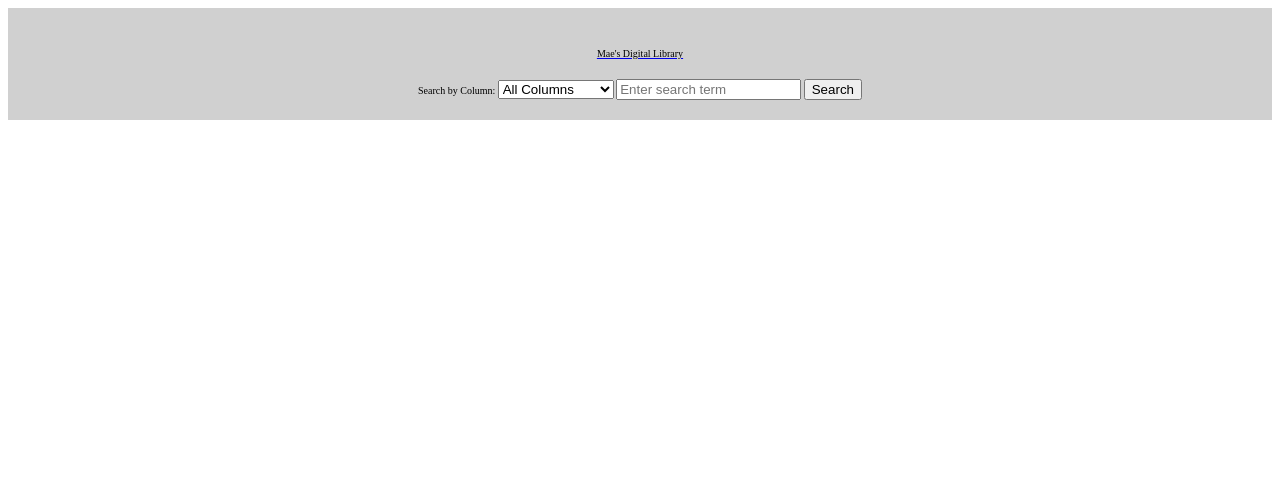
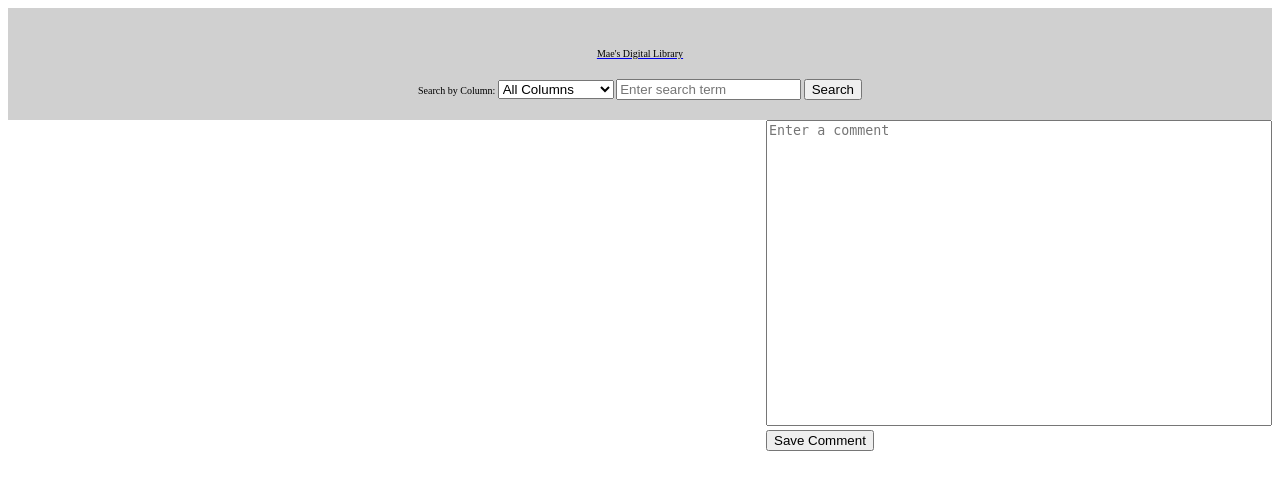
Before and after one commit to mkoger24/independent_study, a Flask app: template templates/details.html in a window 1280 px wide. Shown: the top 490 px of the page. Run offline with Flask 3, Linux system fonts and the light colour scheme; the template is opened without the code that fills it, so the values that code supplies are empty.

Commit message:
query to get comments

```diff
--- a/app.py
+++ b/app.py
@@ -88,11 +88,11 @@ def display():
         mycursor.execute(bookInfoQuery)
         bookdb = mycursor.fetchall()
 
-        commentQuery = "SELECT * FROM comments WHERE ElectronicISBN = '" + isbn + "';"
+        commentQuery = "SELECT * FROM comments WHERE ISBN = '" + isbn + "';"
         mycursor = mydb.cursor()
         mycursor.execute(commentQuery)
         commentdb = mycursor.fetchall()
-        return render_template("details.html", bookdb = bookdb, commentdb = commentdb)
+        return render_template("details.html", bookdb = bookdb, commentdb = commentdb, isbn = isbn)
 
     except Exception as e:
         return(str(e))
--- a/static/site-style.css
+++ b/static/site-style.css
@@ -156,3 +156,10 @@
 tr:nth-child(even) {
   background-color: #dddddd;
 }
+
+
+textarea {
+  resize: none;
+  height: 300px;
+  width: 500px
+}
--- a/templates/details.html
+++ b/templates/details.html
@@ -30,9 +30,10 @@
     </div>
 
     <div style="float: left;">
+
         {% for row in bookdb %}
 
-        <h>{{row.0}}</h>
+        <b>{{row.0}}</b>
         <p>{{row.1}}</p>
         <p>{{row.2}}</p>
         <p>{{row.3}}</p>
@@ -47,6 +48,11 @@
     </div>
 
     <div style="float: right;">
+
+        <textarea id="userComment" placeholder="Enter a comment"></textarea>
+        <br>
+        <button onclick="saveComment()">Save Comment</button>
+
         {% for row in commentdb %}
 
         <b>{{row.3}}{{row.2}}</b>
@@ -64,6 +70,47 @@
             // alert("search.html?q="+searchColumn+'&'+searchTerm);
             window.location.href="search.html?q="+searchColumn+'.'+searchTerm;
         }
+
+        function saveComment() {
+            const userComment = document.getElementById('userComment').value;
+            alert(userComment);
+        }
+
+        function mySQLconnection(comment){ // this function sourced from w3schools
+            var mysql = require('mysql');
+
+            var con = mysql.createConnection({
+            host: "localhost",
+            user: "root",
+            password: "password"
+            });
+
+            con.connect(function(err) {
+            if (err) throw err;
+            console.log("Connected!");
+
+            const dateTime = getDateTime();
+
+            var sql = "INSERT INTO comments (ISBN, Comment, DateTime, User) VALUES ('" + isbn + "', '" + comment +"', '" + dateTime + "', testuser')";
+            con.query(sql, function (err, result) {
+                if (err) throw err;
+                console.log("1 record inserted");
+            });
+            });
+
+            location.reload();
+        }
+
+        function getDateTime() { // this function sourced from shecodes
+            // create a new `Date` object
+            const now = new Date();
+
+            // get the current date and time as a string
+            const currentDateTime = now.toLocaleString();
+
+            return currentDateTime;
+        }
+
     </script>
 
 </body>
```
Lines whose indentation alone changed are shown as unchanged.
